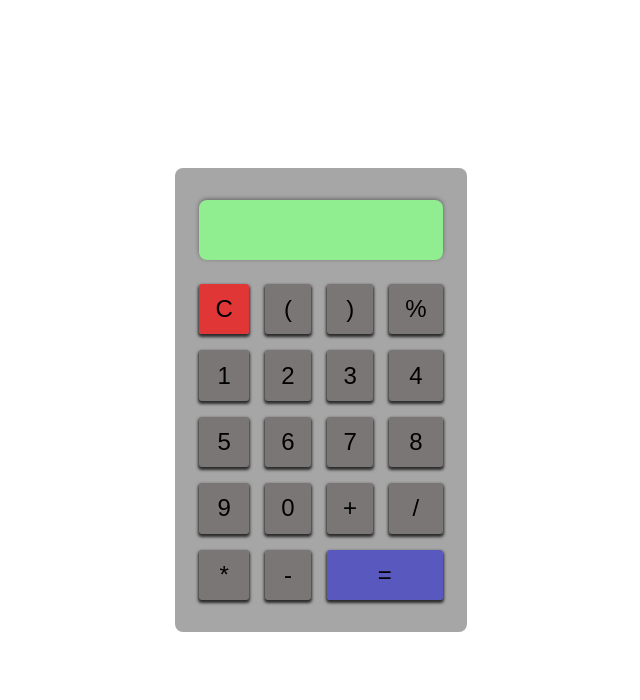
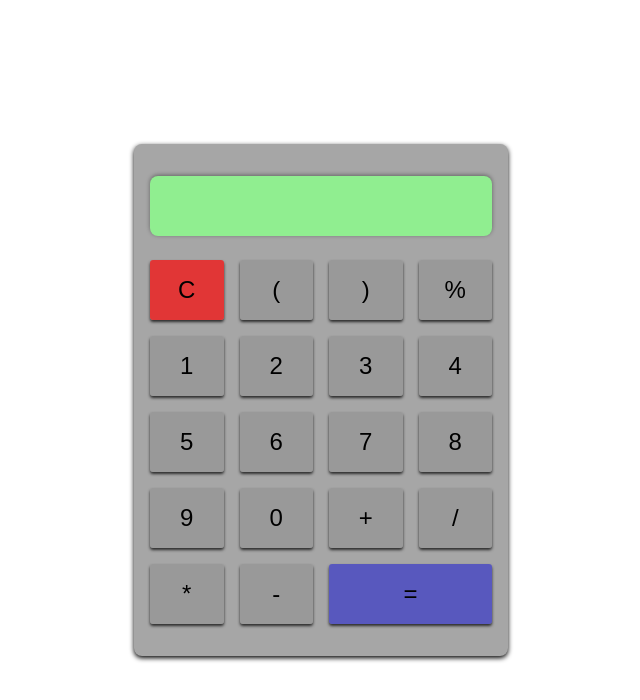
Before and after one commit to Aditya-768/calculator, a plain HTML site: page index.html in a window 1280 px wide. Shown: the whole page, without its empty margins (319-959 px from the left). Drawn offline with Linux system fonts and the light colour scheme.

Commit message:
Add files via upload

```diff
--- a/style.css
+++ b/style.css
@@ -14,8 +14,7 @@ html, body{
     background-color: rgba(255, 255, 255, 0.924);
 }
 .container{
-    padding: 2rem 1.5rem;
-    width: 18.2rem;
+    padding: 2rem 1rem;
     margin: 1rem;
     display: flex;
     flex-direction: column;
@@ -23,6 +22,8 @@ html, body{
     align-items: center;
     background-color: rgb(166, 166, 166);
     border-radius: .5rem;
+    box-shadow: 0px 2px 5px black;
+    /* border: 2px solid green; */
 }
 input{
     outline: none;
@@ -40,15 +41,18 @@ input{
     grid-template-columns: repeat(4, 1fr);
     gap: 1rem;
     margin-top: .5rem;
+    /* border: 2px solid red; */
+    width: 100%;
+    /* transform: rotate(-30deg); */
 }
 button{
     font-size: 1.5rem;
-    padding: .7rem 1rem;
+    padding: 1rem 0rem;
     border: none;
     border-radius: 3px;
-    background-color: rgb(123, 118, 118);
+    background-color: rgba(145, 145, 145, 0.618);
     text-align: center;
-    box-shadow: 0px 2px 3px 1px rgba(0, 0, 0, 0.749);
+    box-shadow: 0px 2px 3px rgba(0, 0, 0, 0.749);
     cursor: pointer;
 }
 button:active{
```
Also changed, not shown: index.html (+0 -3 lines), script.js (+0 -10 lines).
